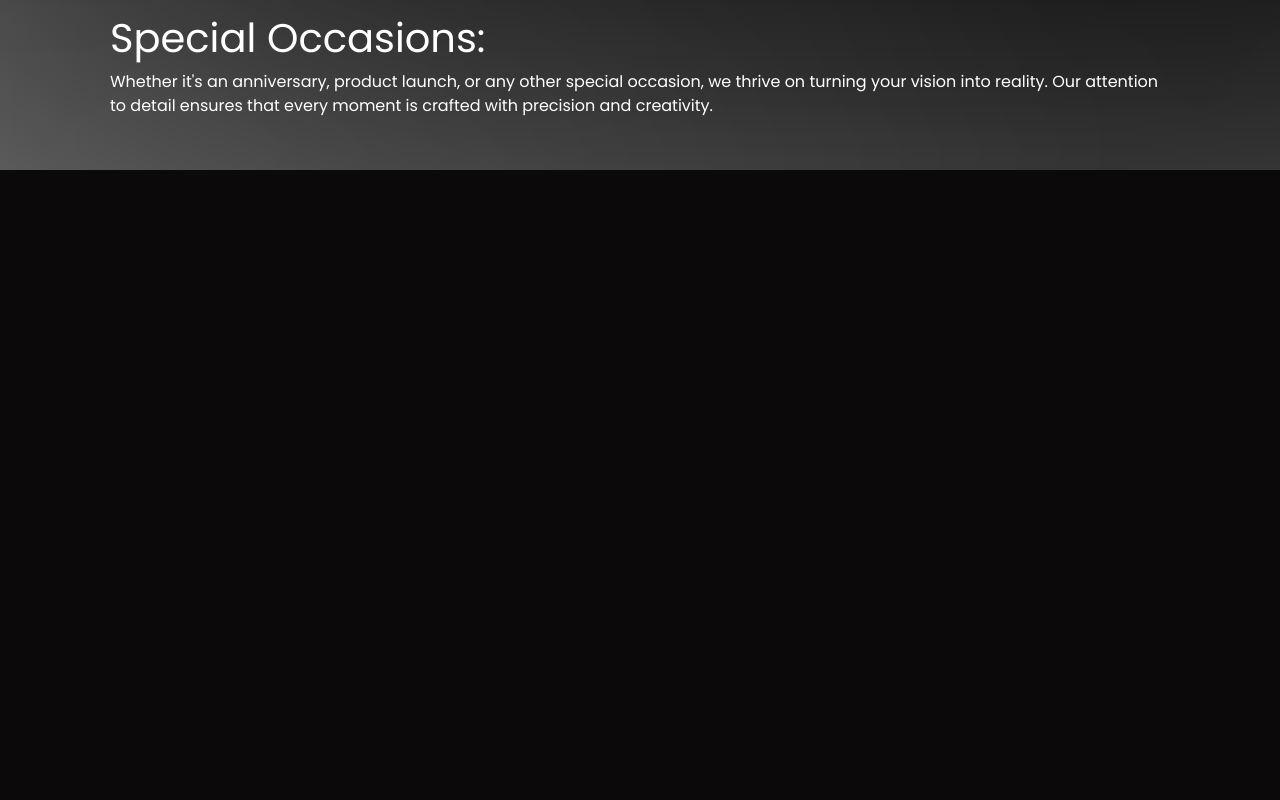
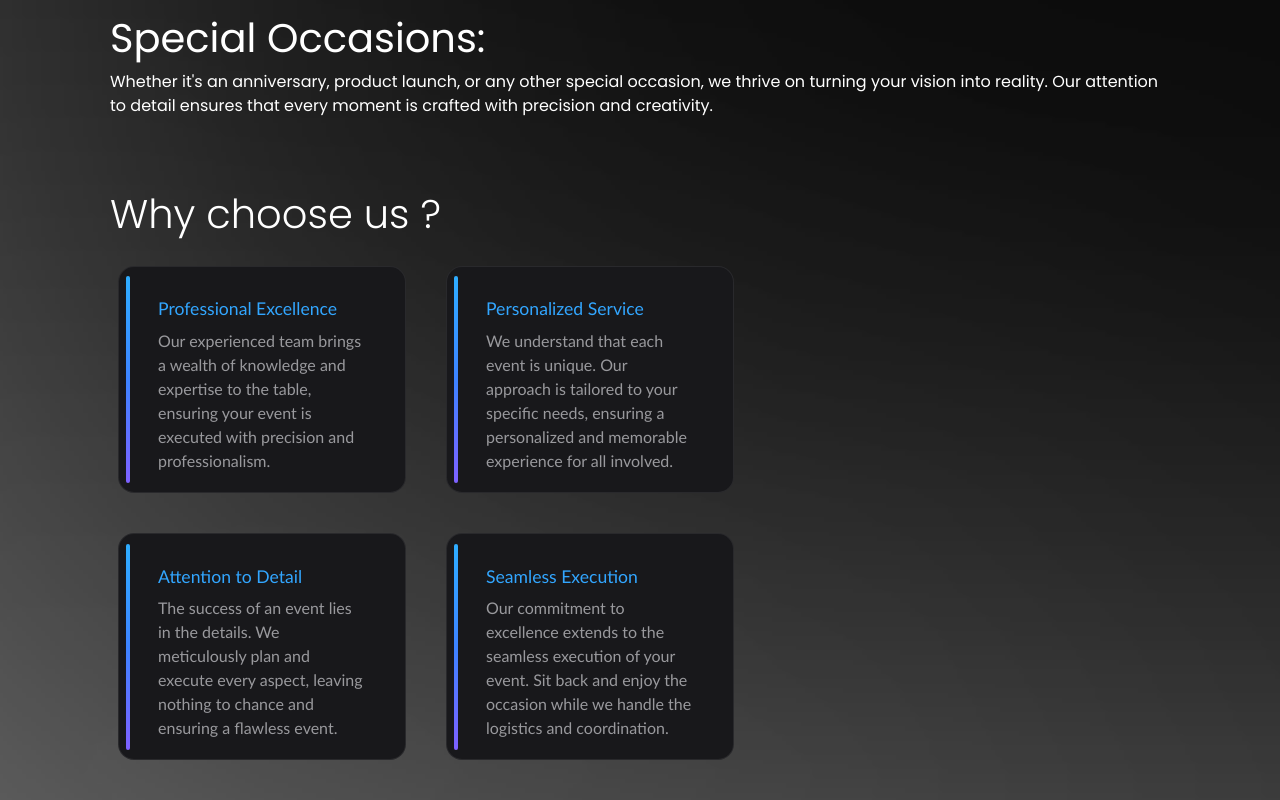
Before and after one commit to amalvelloth/MIDNIGHT-MAGIC, a React (Vite) app: page /about in a window 1280 px wide. Shown: the part 867-1667 px from the top of the page. Before the commit the page ends 1037 px from the top, so only its background shows below. Built offline with nearby package versions, Linux system fonts and the light colour scheme.

Commit message:
cards added

```diff
--- a/src/pages/About.css
+++ b/src/pages/About.css
@@ -13,6 +13,11 @@
   src: url(../assets/fonts/Poppins-Medium.ttf);
 }
 
+@font-face {
+  font-family: poppins-light;
+  src: url(../assets/fonts/Poppins-ExtraLight.ttf);
+}
+
 .container-about {
   position: relative;
   width: 100%;
@@ -21,7 +26,7 @@
   font-family: poppins;
 }
 
-.inner1 {
+.inner1,.inner2,.inner3 {
   font-family: poppins;
   margin: 0 auto;
   max-width: 1060px;
@@ -67,12 +72,115 @@
   margin-top: 20px;
 }
 
-.inner2 {
-  margin: 0 auto;
-  max-width: 1060px;
-  width: 100%;
+.about-section3 {
+  padding: 20px;
 }
 
+
+
+
+.notification {
+  display: flex;
+  flex-direction: column;
+  isolation: isolate;
+  position: relative;
+  width: 18rem;
+  background: #29292c;
+  border-radius: 1rem;
+  margin: 20px;
+  padding: 20PX;
+  overflow: hidden;
+  font-family: 'Gill Sans', 'Gill Sans MT', Calibri, 'Trebuchet MS', sans-serif;
+  font-size: 16px;
+  --gradient: linear-gradient(to bottom, #2eadff, #3d83ff, #7e61ff);
+  --color: #32a6ff
+}
+
+.notification:before {
+  position: absolute;
+  content: "";
+  inset: 0.0625rem;
+  border-radius: 0.9375rem;
+  background: #18181b;
+  z-index: 2
+}
+
+.notification:after {
+  position: absolute;
+  content: "";
+  width: 0.25rem;
+  inset: 0.65rem auto 0.65rem 0.5rem;
+  border-radius: 0.125rem;
+  background: var(--gradient);
+  transition: transform 300ms ease;
+  z-index: 4;
+}
+
+.notification:hover:after {
+  transform: translateX(0.15rem)
+}
+
+.notititle {
+  color: var(--color);
+  padding: 0.65rem 0.25rem 0.4rem 1.25rem;
+  font-weight: 500;
+  font-size: 1.1rem;
+  transition: transform 300ms ease;
+  z-index: 5;
+}
+
+.notification:hover .notititle {
+  transform: translateX(0.15rem)
+}
+
+.notibody {
+  color: #99999d;
+  padding: 0 1.25rem;
+  transition: transform 300ms ease;
+  z-index: 5;
+}
+
+.notification:hover .notibody {
+  transform: translateX(0.25rem)
+}
+
+.notiglow,
+.notiborderglow {
+  position: absolute;
+  width: 20rem;
+  height: 20rem;
+  transform: translate(-50%, -50%);
+  background: radial-gradient(circle closest-side at center, white, transparent);
+  opacity: 0;
+  transition: opacity 300ms ease;
+}
+
+.notiglow {
+  z-index: 3;
+}
+
+.notiborderglow {
+  z-index: 1;
+}
+
+.notification:hover .notiglow {
+  opacity: 0.1
+}
+
+.notification:hover .notiborderglow {
+  opacity: 0.1
+}
+
+.note {
+  color: var(--color);
+  position: fixed;
+  top: 80%;
+  left: 50%;
+  transform: translateX(-50%);
+  text-align: center;
+  font-size: 0.9rem;
+  width: 75%;
+}
 
 @media (max-width: 768px) {
   .inner1 h1 {
--- a/src/pages/About.jsx
+++ b/src/pages/About.jsx
@@ -57,6 +57,55 @@ function About() {
           </article>
         </div>
       </section>
+      <section className="about-section3">
+        <div className="inner3">
+          <h1 style={{ fontFamily: "poppins-light" }}>Why choose us ?</h1>
+          <div className="row col-md-12 col-sm-6">
+            <div class="notification">
+              <div class="notiglow"></div>
+              <div class="notiborderglow"></div>
+              <div class="notititle">Professional Excellence</div>
+              <div class="notibody">
+                Our experienced team brings a wealth of knowledge and expertise
+                to the table, ensuring your event is executed with precision and
+                professionalism.
+              </div>
+            </div>
+            <div class="notification">
+              <div class="notiglow"></div>
+              <div class="notiborderglow"></div>
+              <div class="notititle">Personalized Service</div>
+              <div class="notibody">
+                We understand that each event is unique. Our approach is
+                tailored to your specific needs, ensuring a personalized and
+                memorable experience for all involved.
+              </div>
+            </div>
+          </div>
+          <div className="row col-md-12 col-sm-6">
+            <div class="notification">
+              <div class="notiglow"></div>
+              <div class="notiborderglow"></div>
+              <div class="notititle">Attention to Detail</div>
+              <div class="notibody">
+                The success of an event lies in the details. We meticulously
+                plan and execute every aspect, leaving nothing to chance and
+                ensuring a flawless event.
+              </div>
+            </div>
+            <div class="notification">
+              <div class="notiglow"></div>
+              <div class="notiborderglow"></div>
+              <div class="notititle">Seamless Execution</div>
+              <div class="notibody">
+                Our commitment to excellence extends to the seamless execution
+                of your event. Sit back and enjoy the occasion while we handle
+                the logistics and coordination.
+              </div>
+            </div>
+          </div>
+        </div>
+      </section>
     </div>
   );
 }
```
Also changed, not shown: src/assets/fonts/Poppins-ExtraLight.ttf (added).
